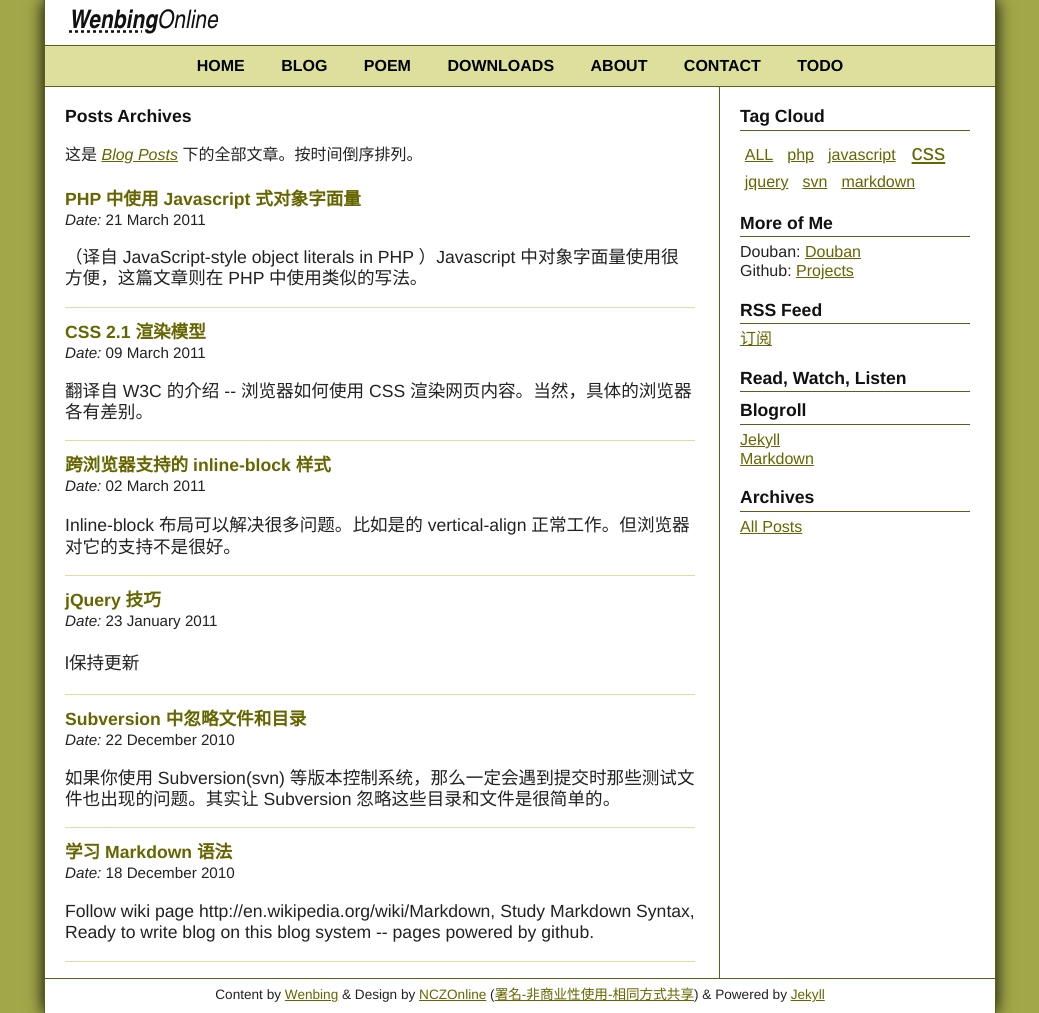
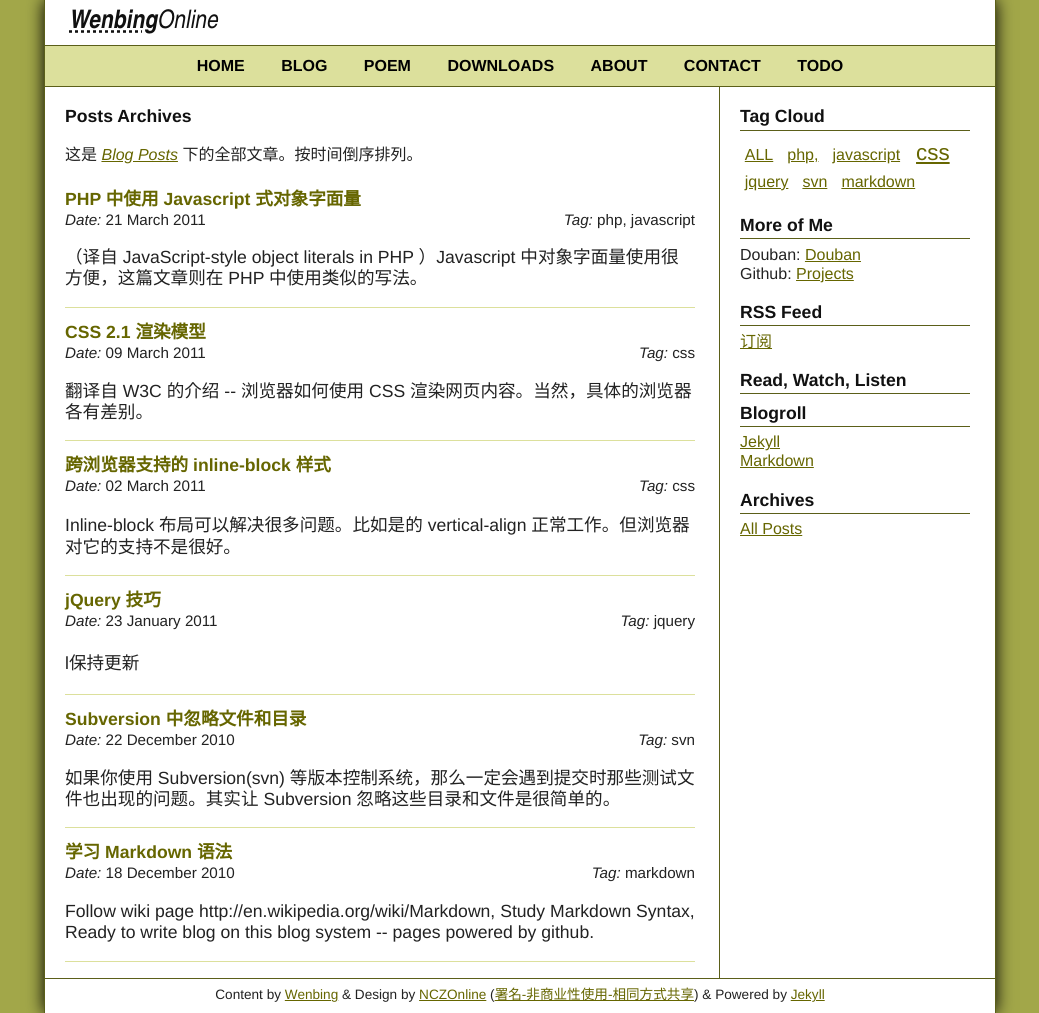
Before and after one commit to GunioRobot/wenbing.github.com, a Jekyll site: the page built from blog/all.markdown, in a window 1280 px wide. Shown: the whole page, without its empty margins (120-1159 px from the left). Built offline with Jekyll 4.4.1, drawn with Linux system fonts in a browser that asks for light colours; Markdown is read by kramdown in place of the engine named in the settings.

Commit message:
tag finish, use js

```diff
--- a/_includes/taglist.html
+++ b/_includes/taglist.html
@@ -1,16 +1,11 @@
 
 <h2>Tag Cloud</h2>
 <p id="tagcloud">
-{% for post in site.categories.blog %}
-  {% for tag in post.tags %}
-    {% capture tags %}{{ tags | append:' ' | append:tag }}{% endcapture %}
-  {% endfor %}
-{% endfor %}
 </p>
 
 <script>
   Do('/issets/js/tag.js', function() {
-    var tags = '{{tags}}';
+    var tags = sTags();
     addTagNav(tags);
     //$('#sidebar').show();
 
--- a/blog/all.markdown
+++ b/blog/all.markdown
@@ -16,7 +16,12 @@ Posts Archives
   <div class="hide post-snippet {{ post.tags | join:' ' }}">
     <div class="post-head">
       <h3><a href="{{ post.url }}">{{ post.title }}</a></h3>
-      <p><em>Date:</em> {{ post.date | date_to_long_string }}</p>
+      <div class="clearfix">
+        <p class="left"><em>Date:</em> {{ post.date | date_to_long_string }}</p>
+        <p class="post-tag right">
+          <em>Tag: </em><span>{{ post.tags | join:', ' }}</span>
+        </p>
+      </div>
     </div>
     <div class="post-content">
       <p>{{ post.excerpt }}</p>
--- a/issets/css/style.css
+++ b/issets/css/style.css
@@ -89,7 +89,7 @@
   border-bottom: 1px solid #DCE09C;
 }
 
-#tagcloud { margin-bottom: 1em; }
+#tagcloud { margin-bottom: 1em; min-height: 60px; height:auto!important; height:60px; overflow:visible; }
 #tagcloud .tag { padding: 0 0.3em; }
 #tagcloud .tag.tc_1 { font-size: 1em; }
 #tagcloud .tag.tc_2 { font-size: 1.2em; }
--- a/issets/js/tag.js
+++ b/issets/js/tag.js
@@ -1,3 +1,12 @@
+var sTags = function() {
+  var arr = [];
+  var tagEls = $('.post-tag span');
+  tagEls.each(function() {
+    arr.push($(this).text());
+  });
+  console.log(arr);
+  return arr.join(' ');
+};
 var addTagNav = function(tags) {
   tags = $.trim(tags).split(' ');
   var i=0, len=tags.length,
```
